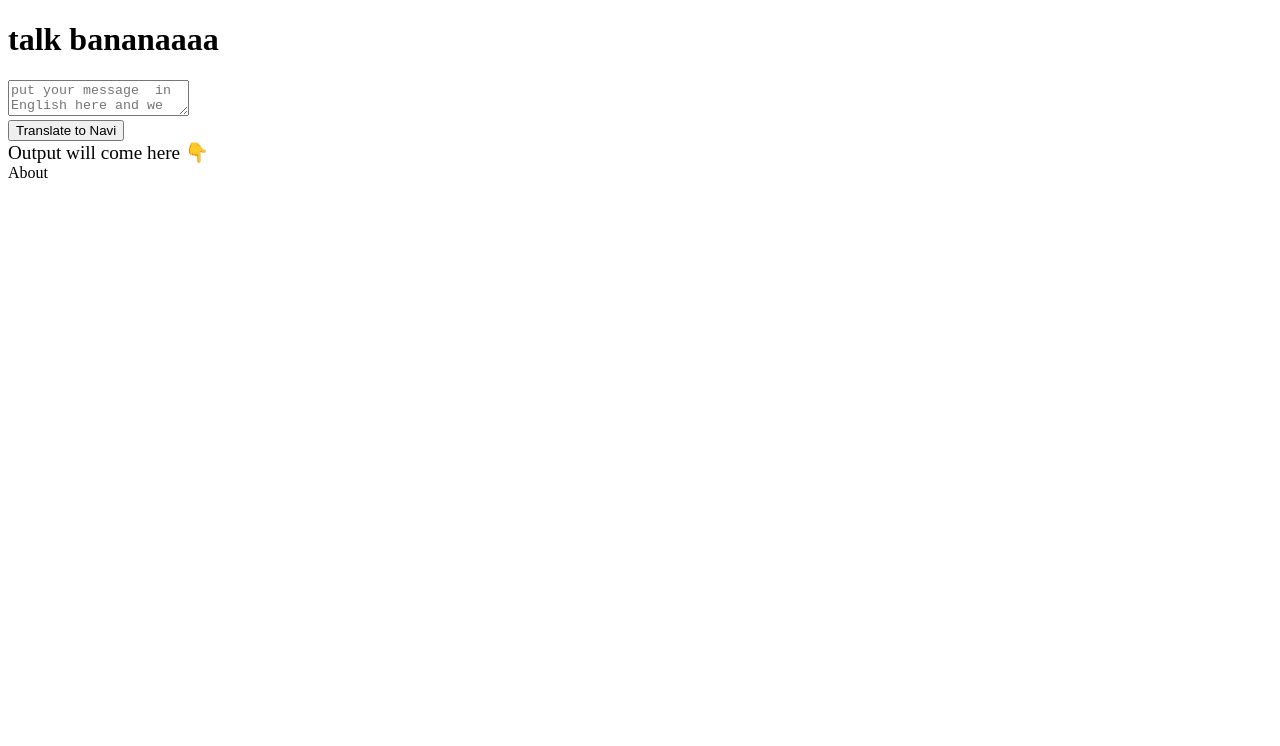
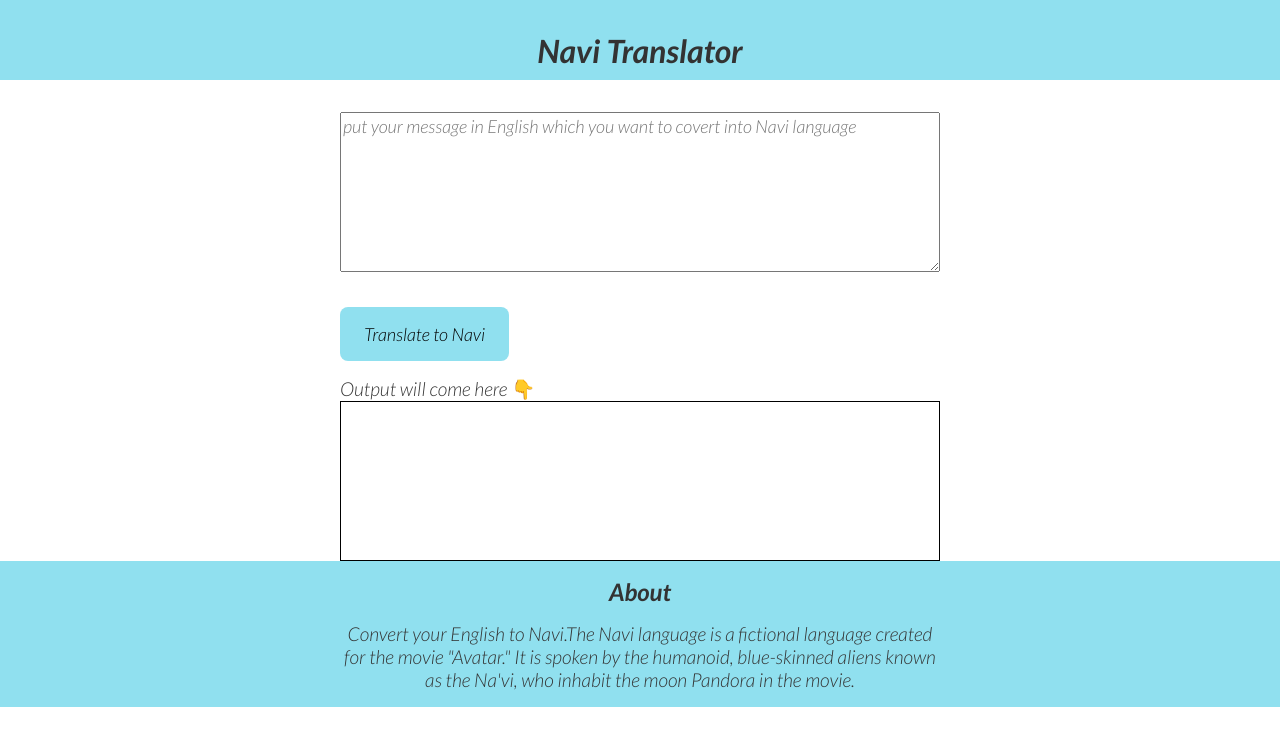
Before and after one commit to swathiisb/navi-translator, a plain HTML site: page index.html in a window 1280 px wide. Drawn offline with Linux system fonts and the light colour scheme.

Commit message:
refactor:added favicon

```diff
--- a/index.html
+++ b/index.html
@@ -4,15 +4,17 @@
     <meta charset="UTF-8">
     <meta http-equiv="X-UA-Compatible" content="IE=edge">
     <meta name="viewport" content="width=device-width, initial-scale=1.0">
+    <link rel="stylesheet" href="style.css">
     <title>Navi Translator</title>
+    <link rel="icon" type="image/x-icon" href="/images/avatar.png">
 </head>
 <body>
         <header>
-        <h1> talk bananaaaa</h1>
+        <h1> Navi Translator</h1>
     </header>
     <main>
         <textarea id="txt-input"
-            placeholder="put your message  in English here and we will convert it to Navi language"></textarea>
+            placeholder="put your message in English which you want to covert into Navi language"></textarea>
             <br>
         <button id="btn-translate">Translate to Navi</button>
 
@@ -22,7 +24,7 @@
     <footer>
         <div class="footer-header">About</div>
         <p>
-
+            Convert your English to Navi.The Navi language is a fictional language created for the movie "Avatar." It is spoken by the humanoid, blue-skinned aliens known as the Na'vi, who inhabit the moon Pandora in the movie.
         </p>
     </footer>
     <script src="app.js" type="text/javascript"></script>
```
